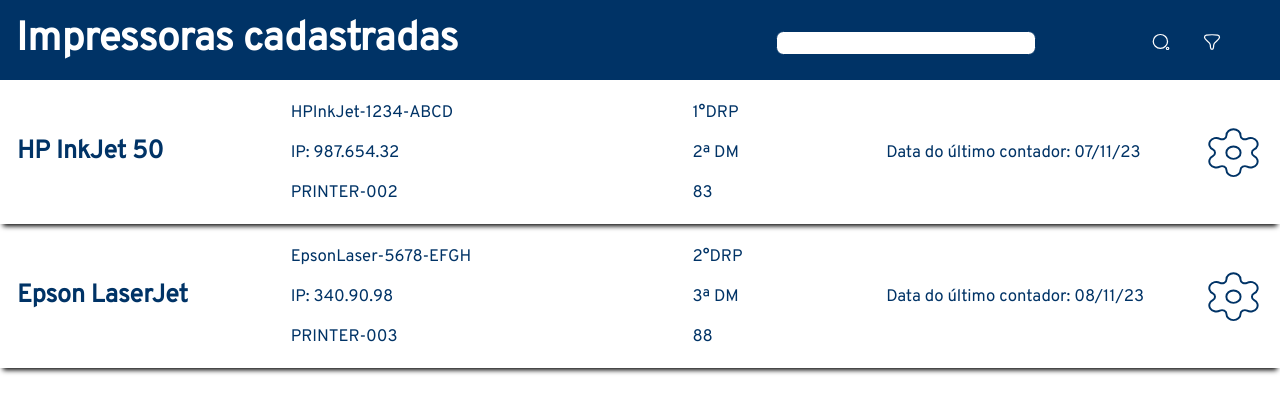
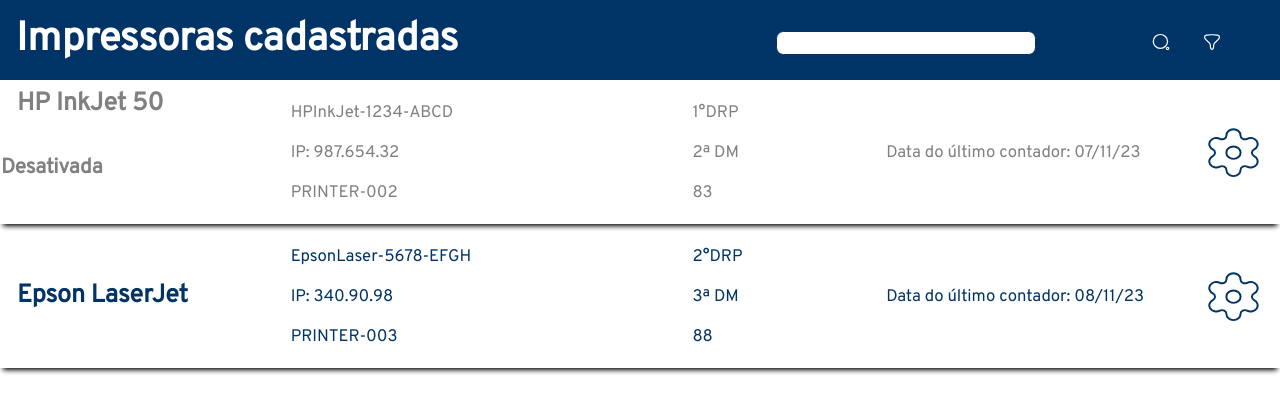
Before and after one commit to fga-eps-mds/2023.2-PrintGo-FrontEnd, a React (Create React App) app: page /impressorasCadastradas in a window 1280 px wide. Shown: the top 412 px of the page. Built offline with nearby package versions, Linux system fonts and the light colour scheme; no server answers.

Commit message:
:racehorse: (#164) Adicionando pesquisas, visualização de impressora desativada e desativação ou ativação de impressora
Co-authored-by: WolffStein <Wolffriederichstein@gmail.com>
Co-authored-by: AntonioRangelC <antonio.rangel.02@gmail.com>

```diff
--- a/src/pages/ImpressorasCadastradas.js
+++ b/src/pages/ImpressorasCadastradas.js
@@ -11,35 +11,41 @@ import { useState } from "react";
 
 export default function ImpressorasCadastradas(){
 
-  const impressoras = [
+  const [impressoras, setImpressoras] = useState(
+    [
       {
         modelo: 'HP InkJet 50',
-      padrao: 'HPInkJet-1234-ABCD',
+        numeroSerie: 'HPInkJet-1234-ABCD',
         ip: '987.654.32',
         codigo_loc: 'PRINTER-002',
         unidade_pai: '1°DRP',
         unidade_filha: '2ª DM',
         contador: '83',
         data: '07/11/23',
+        ativada: false,
         imagem: 'caminho/para/imagem1.jpg',
       },
       {
         modelo: 'Epson LaserJet',
-      padrao: 'EpsonLaser-5678-EFGH',
+        numeroSerie: 'EpsonLaser-5678-EFGH',
         ip: '340.90.98',
         codigo_loc: 'PRINTER-003',
         unidade_pai: '2°DRP',
         unidade_filha: '3ª DM',
         contador: '88',
         data: '08/11/23',
+        ativada: true,
         imagem: 'caminho/para/imagem2.jpg',
       },
+  ]
+  )
 
-  ];
-
-  const [dropdown, setDropdown] = useState(false);
+  const [dropdown, setDropdown] = useState(true);
   const [search, setSearch] = useState('');
   const [modalOpen, setModalOpen] = useState(false);
+  const [modalTitle, setModalTitle] = useState('');
+  const [modalBodytext, setModalBodytext] = useState('');
+  const [selectedPrinterID, setSelectedPrinterID] = useState();
 
   console.log(search)
 
@@ -47,15 +53,35 @@ export default function ImpressorasCadastradas(){
     setDropdown(!dropdown)
   };
 
+  const deactivatePrinter = (printerID) => {
+    setSelectedPrinterID(printerID);
+    setModalTitle("Desativação de impressora");
+    setModalBodytext("Você tem certeza que deseja desativar a impressora?");
+  }
+
+  const activePrinter = (printerID) => {
+    setSelectedPrinterID(printerID);
+    setModalTitle("Ativação de impressora");
+    setModalBodytext("Você tem certeza que deseja reativar a impressora?");
+  }
+
+  const printerToggle = () => {
+    const updatedImpressoras = [...impressoras];
+    updatedImpressoras[selectedPrinterID].ativada = !updatedImpressoras[selectedPrinterID].ativada;
+    setImpressoras(updatedImpressoras);
+    setModalOpen(false);
+  };
 
   return(
     <div className="impressorasCadastradas-page">
       {modalOpen && (
         <Modal
           setOpenModal={setModalOpen}
-          title={"Desativação de impressora"}
-          bodytext={"Você tem certeza que deseja desativar esta impressora?"}
+          title={modalTitle}
+          bodytext={modalBodytext}
+          onConfirm={printerToggle}
         />
+
 
       )}
       <div className="impressorasCadastradas-cabecalho">
@@ -78,29 +104,36 @@ export default function ImpressorasCadastradas(){
       {impressoras.filter((impressora) => {
         return search.toLowerCase() === ''
         ? impressora
-        : impressora.nome.toLowerCase().includes(search)
+        : impressora.codigo_loc.toLocaleLowerCase().includes(search) ||
+          impressora.unidade_pai.toLocaleLowerCase().includes(search) ||
+          impressora.unidade_filha.toLocaleLowerCase().includes(search) ||
+          impressora.ip.toLocaleLowerCase().includes(search) ||
+          impressora.modelo.toLocaleLowerCase().includes(search) ||
+          impressora.numeroSerie.toLocaleLowerCase().includes(search)
+
 
 
       }).map((impressora, index) => (
 
-        <div key={index} className="impressorasCadastradas-Lista">
+        <div key={index} className="impressorasCadastradas-Lista" style={{ color: impressora.ativada ? '' : 'gray' }}>
           <div className="impressoras-modelo">
             <h4>{impressora.modelo}</h4>
+            {!impressora.ativada && (<h5>Desativada</h5>)}
           </div>
 
-          <div className="impressoras-identificacao">
-            <h6>{impressora.padrao}</h6>
+          <div className="impressoras-identificacao" style={{ color: impressora.ativada ? '' : 'gray' }}>
+            <h6>{impressora.numeroSerie}</h6>
             <h6>IP: {impressora.ip}</h6>
             <h6>{impressora.codigo_loc}</h6>
           </div>
 
-          <div className="impressoras-unidade-contador">
+          <div className="impressoras-unidade-contador" style={{ color: impressora.ativada ? '' : 'gray' }}>
             <h6>{impressora.unidade_pai}</h6>
             <h6>{impressora.unidade_filha}</h6>
             <h6>{impressora.contador}</h6>
           </div>
 
-          <div className="data-ultimo-contador">
+          <div className="data-ultimo-contador" style={{ color: impressora.ativada ? '' : 'gray' }}>
             <h6>Data do último contador: {impressora.data}</h6>
           </div>
 
@@ -109,13 +142,24 @@ export default function ImpressorasCadastradas(){
             <img
               alt=""
               src={engine}
-              onClick={toggleDropdown}
             />
             <div className="impressorasCadastradas-dropdown-container">
               {dropdown && (
                 <div className="impressorasCadastradas-dropdown">
                   <div onClick={() => {setModalOpen(true);}}>
-                    <Link to="#">Desativar</Link>
+                    {
+                      (impressora.ativada &&
+                        ( <Link to="#" onClick={() => {deactivatePrinter(index)}}>
+                            Desativar
+                          </Link>
+                        )
+                      ) || (!impressora.ativada &&
+                        ( <Link to="#" onClick={() => {activePrinter(index)}}>
+                            Ativar
+                          </Link>
+                        )
+                      )
+                    }
                   </div>
                   <Link to="#">Editar</Link>
                 </div>
@@ -130,39 +174,3 @@ export default function ImpressorasCadastradas(){
     </div>
   );
 }
-
-
-/*
-
-// SeuComponentePrincipal.js
-import React, { useState } from 'react';
-import Modal from './Modal';
-
-const SeuComponentePrincipal = () => {
-  const [mostrarModal, setMostrarModal] = useState(false);
-  const [textoDoModal, setTextoDoModal] = useState('');
-
-  const abrirModal = (texto) => {
-    setTextoDoModal(texto);
-    setMostrarModal(true);
-  };
-
-  const fecharModal = () => {
-    setMostrarModal(false);
-    setTextoDoModal('');
-  };
-
-  return (
-    <div>
-      <button onClick={() => abrirModal('Seu texto aqui')}>Abrir Modal</button>
-
-      {mostrarModal && (
-        <Modal texto={textoDoModal} onClose={fecharModal} />
-      )}
-    </div>
-  );
-};
-
-export default SeuComponentePrincipal;
-
-*/
```
Lines whose indentation alone changed are shown as unchanged.
